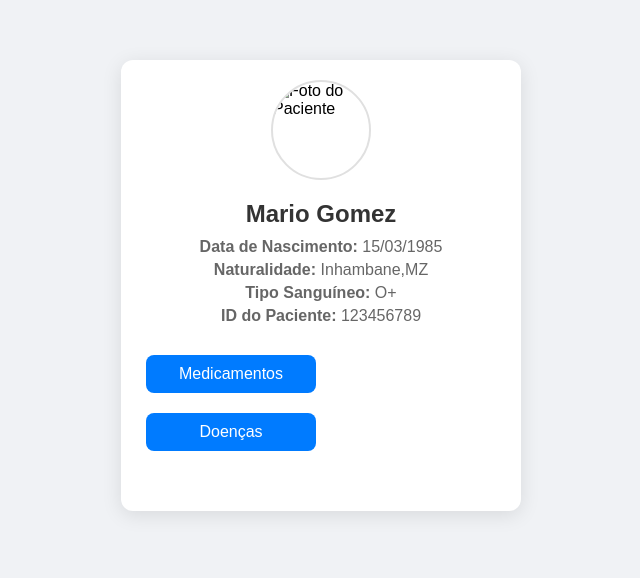
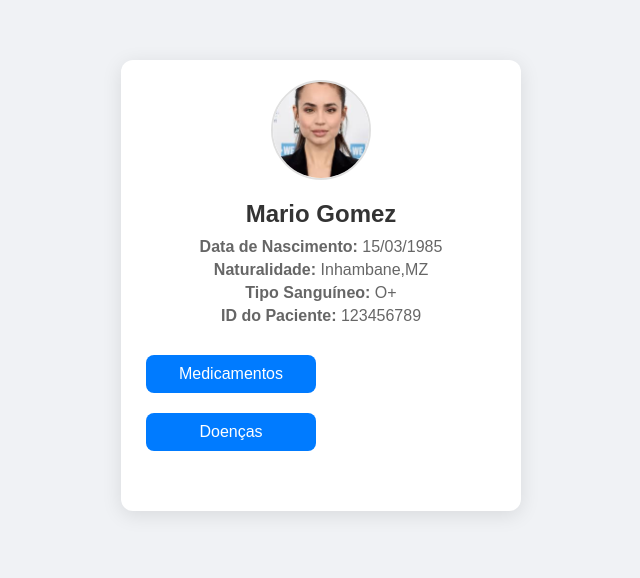
Before and after one commit to MilanVirendra/HCI-QR, a plain HTML site: page index.html in a window 1280 px wide. Shown: the part 115-693 px from the top of the page, without its empty margins (319-959 px from the left). Drawn offline with Linux system fonts and the light colour scheme.

Commit message:
Update index.html

```diff
--- a/index.html
+++ b/index.html
@@ -124,7 +124,7 @@
 </head>
 <body>
     <div class="card">
-        <img src="images/Sofia Carson.jpeg" alt="Foto do Paciente" class="patient-photo">
+        <img src="Sofia Carson.jpeg" alt="Foto do Paciente" class="patient-photo">
         <div class="patient-info">
             <h2 id="patient-name"></h2>
             <p><strong>Data de Nascimento:</strong> <span id="patient-dob"></span></p>
```
